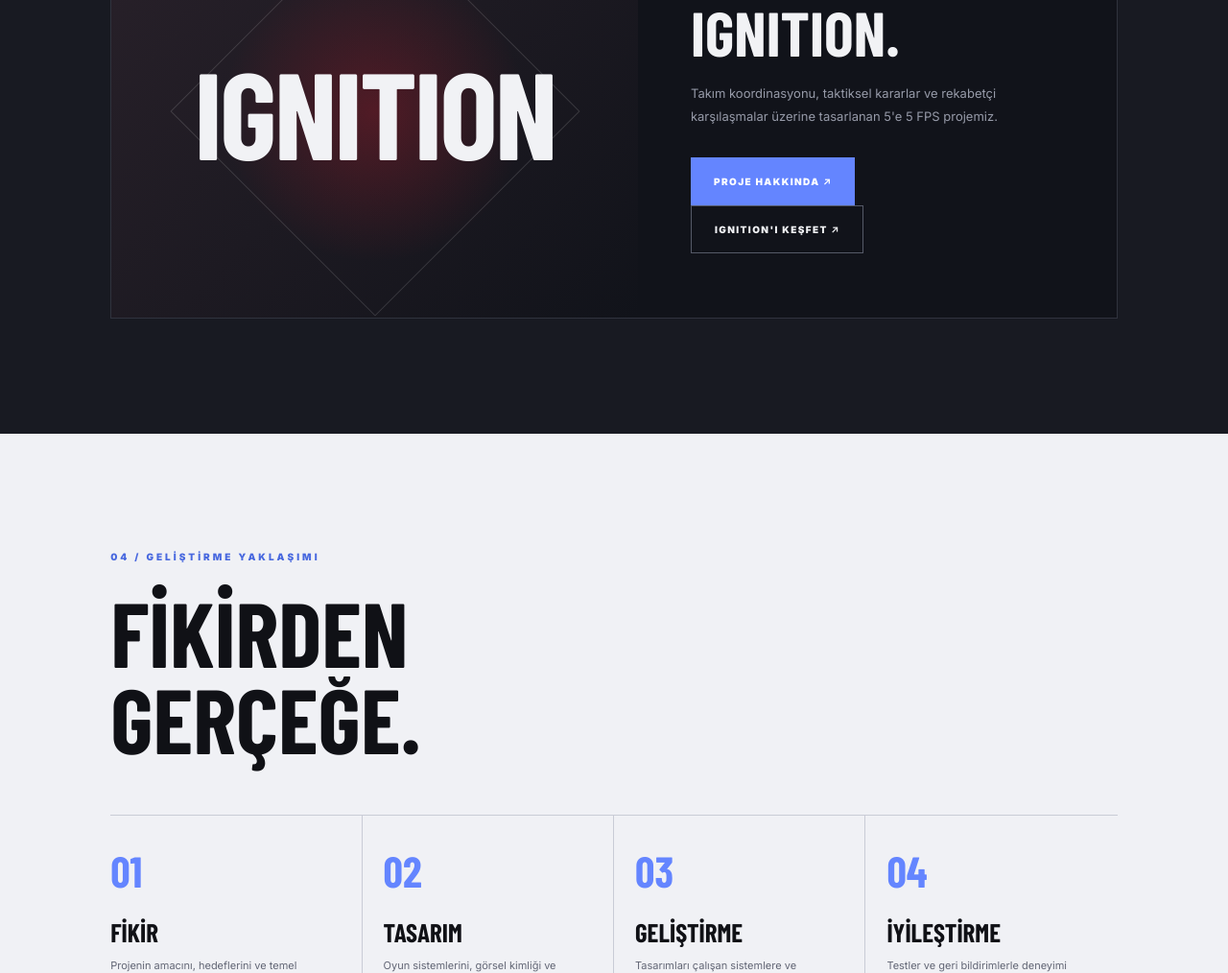
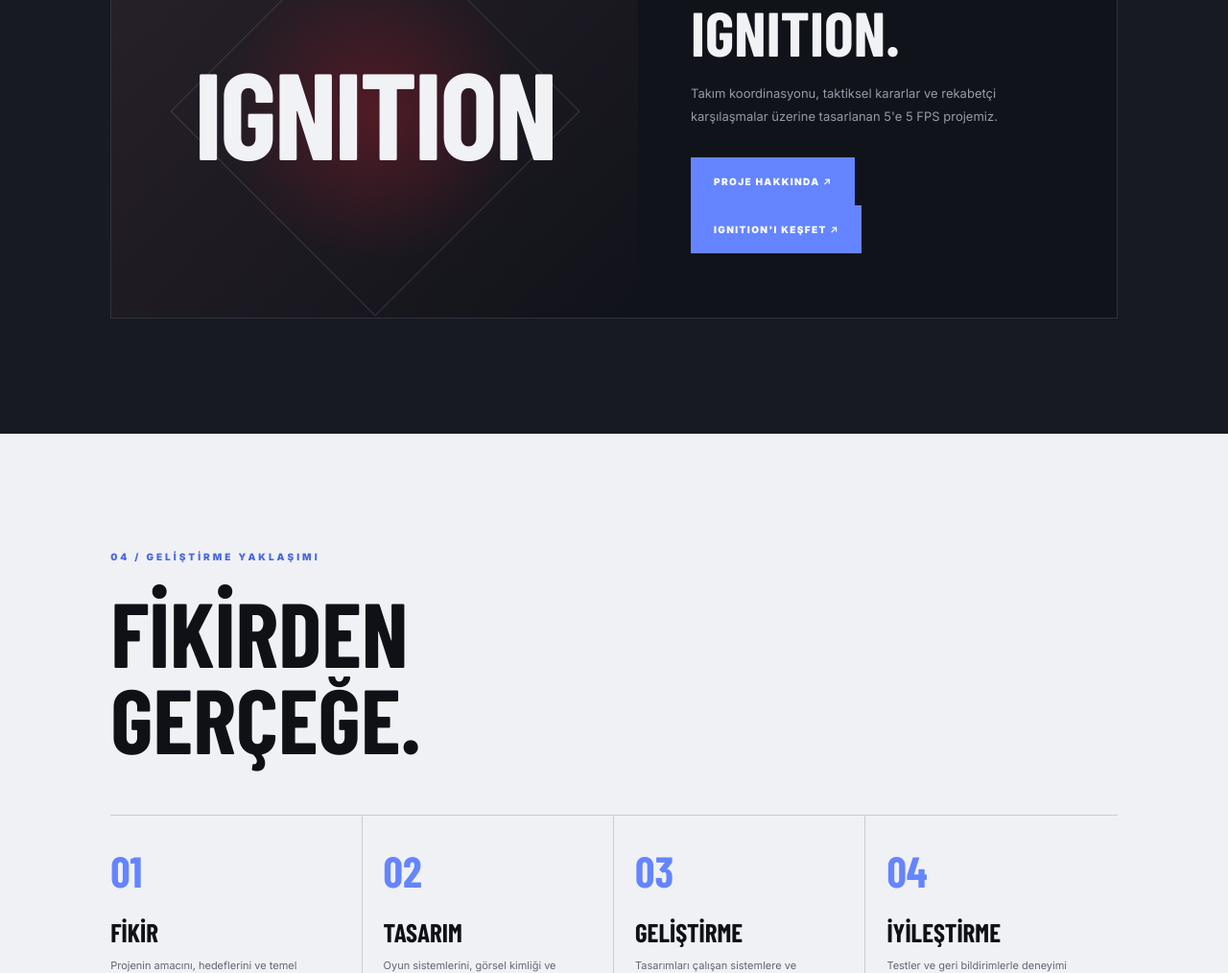
Before and after one commit to keremhanhan/verse-mate-website, a plain HTML site: page index.html in a window 1280 px wide. Shown: the part 2656-3670 px from the top of the page at 96% size. Drawn offline with nearby package versions, Linux system fonts and the light colour scheme; a web font is replaced by a local one.

Commit message:
Change button class from outline to primary

```diff
--- a/index.html
+++ b/index.html
@@ -948,7 +948,7 @@
           <a href="index.html#iletisim" class="button button-primary">
             PROJE HAKKINDA ↗
           </a>
-          <a class="button button-outline"
+          <a class="button button-primary"
    href="https://keremhanhan.github.io/IGNITION-WEBSITE/"
    target="_blank"
    rel="noopener noreferrer">
```
